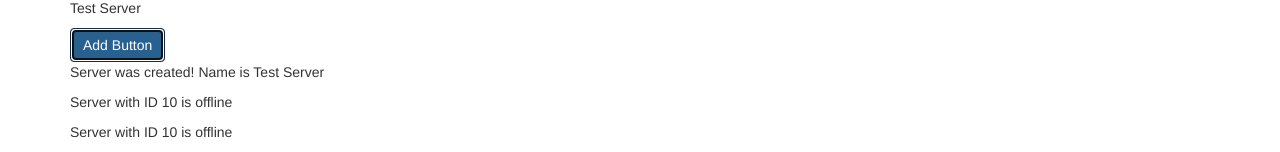
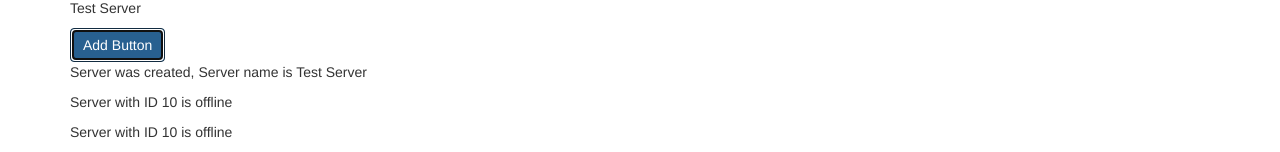
Before and after one commit to sujitacharya2005/AngularLearning, an Angular app in the folder FirstAngularApp/: page / in a window 1280 px wide. Both pictures are taken after a click on the button "Add Button". Shown: the part 148-300 px from the top of the page. Built offline with nearby package versions, Linux system fonts and the light colour scheme.

Commit message:
*ngIf directives

```diff
--- a/FirstAngularApp/src/app/servers/servers.component.html
+++ b/FirstAngularApp/src/app/servers/servers.component.html
@@ -13,6 +13,14 @@ class="btn btn-primary"
 <!-- <p>{{allowNewServer}}</p> -->
 <!-- propery binding -->
 <!-- <p [innerText]="allowNewServer"></p> -->
-<p>{{serverCreationStatus}}</p>
+<!-- <p>{{serverCreationStatus}}</p> -->
+<p *ngIf="serverCreated;  else noServer">Server was created, Server name is {{serverName}}</p>
+
+<ng-template #noServer>
+  <p>
+      No server was created
+  </p>
+</ng-template>
+
 <app-server></app-server>
 <app-server></app-server>
--- a/FirstAngularApp/src/app/servers/servers.component.ts
+++ b/FirstAngularApp/src/app/servers/servers.component.ts
@@ -13,6 +13,7 @@ export class ServersComponent implements OnInit {
   allowNewServer = false;
   serverCreationStatus = 'No server was created';
   serverName = 'Test Server';
+  serverCreated = false;
   constructor() {
     setTimeout(() => {
       this.allowNewServer = true;
@@ -23,6 +24,7 @@ export class ServersComponent implements OnInit {
   }
 
   onCreateServer() {
+    this.serverCreated = true;
     this.serverCreationStatus = 'Server was created! Name is ' + this.serverName;
   }
   onUpdateServerName(event: Event) {
```
